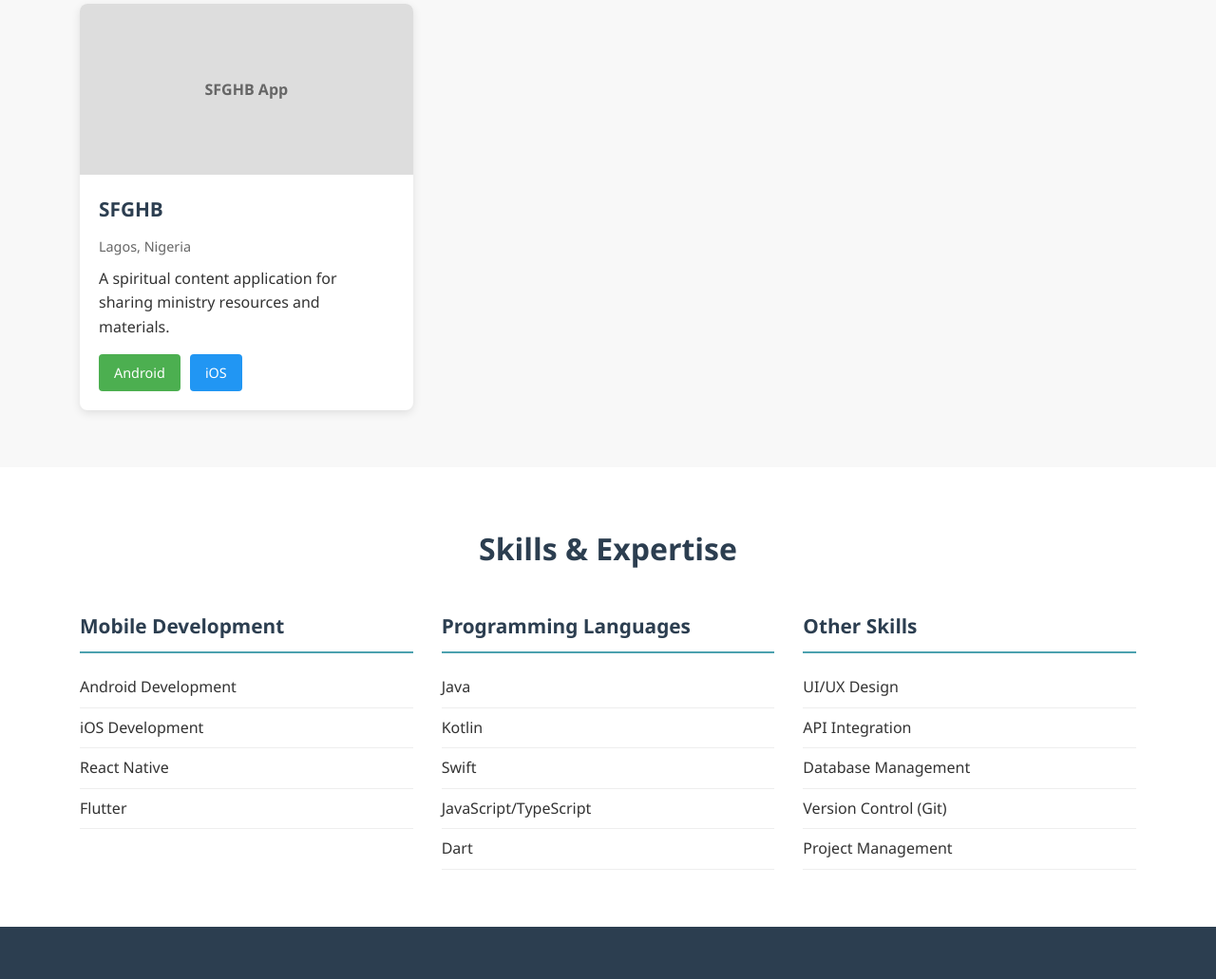
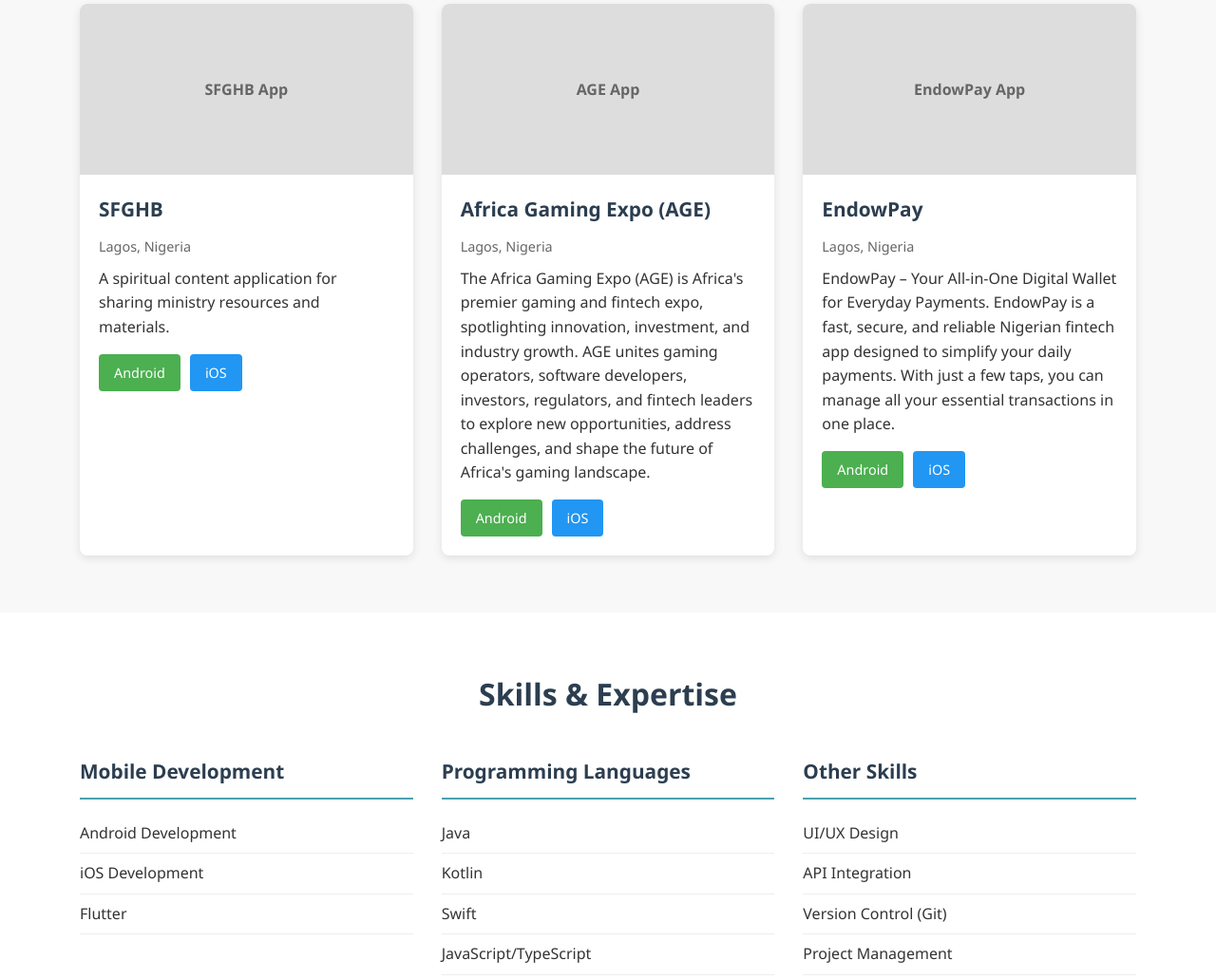
Before and after one commit to ayodelesalimon/My-Portfolio, a plain HTML site: page index.html in a window 1280 px wide. Shown: the part 1871-2902 px from the top of the page at 95% size. Drawn offline with Linux system fonts and the light colour scheme.

Commit message:
updated project

```diff
--- a/index.html
+++ b/index.html
@@ -369,7 +369,33 @@
                     </div>
                 </div>
 
-                 <!-- Project 7 -->
+                 <!-- Project 8 -->
+                <div class="project-card">
+                    <div class="project-img">AGE App</div>
+                    <div class="project-info">
+                        <h3>Africa Gaming Expo (AGE)</h3>
+                        <div class="project-location">Lagos, Nigeria</div>
+                        <p>The Africa Gaming Expo (AGE) is Africa's premier gaming and fintech expo, spotlighting innovation, investment, and industry growth. AGE unites gaming operators, software developers, investors, regulators, and fintech leaders to explore new opportunities, address challenges, and shape the future of Africa's gaming landscape.</p>
+                        <div class="project-links">
+                            <a href="https://play.google.com/store/apps/details?id=com.ageapp.mobile" class="btn btn-android" target="_blank">Android</a>
+                            <a href="https://apps.apple.com/us/app/africa-gaming-expo-age/id6749793876" class="btn btn-ios" target="_blank">iOS</a>
+                        </div>
+                    </div>
+                </div>
+
+                <!-- Project 9 -->
+                <div class="project-card">
+                    <div class="project-img">EndowPay App</div>
+                    <div class="project-info">
+                        <h3>EndowPay</h3>
+                        <div class="project-location">Lagos, Nigeria</div>
+                        <p>EndowPay – Your All-in-One Digital Wallet for Everyday Payments. EndowPay is a fast, secure, and reliable Nigerian fintech app designed to simplify your daily payments. With just a few taps, you can manage all your essential transactions in one place.</p>
+                        <div class="project-links">
+                            <a href="https://play.google.com/store/apps/details?id=com.endowpay.app" class="btn btn-android" target="_blank">Android</a>
+                            <a href="https://apps.apple.com/us/app/endowpay/id6753772231" class="btn btn-ios" target="_blank">iOS</a>
+                        </div>
+                    </div>
+                </div>
 
             </div>
         </div>
@@ -385,7 +411,6 @@
                     <ul class="skill-list">
                         <li>Android Development</li>
                         <li>iOS Development</li>
-                        <li>React Native</li>
                         <li>Flutter</li>
                     </ul>
                 </div>
@@ -406,7 +431,7 @@
                     <ul class="skill-list">
                         <li>UI/UX Design</li>
                         <li>API Integration</li>
-                        <li>Database Management</li>
+
                         <li>Version Control (Git)</li>
                         <li>Project Management</li>
                     </ul>
```
